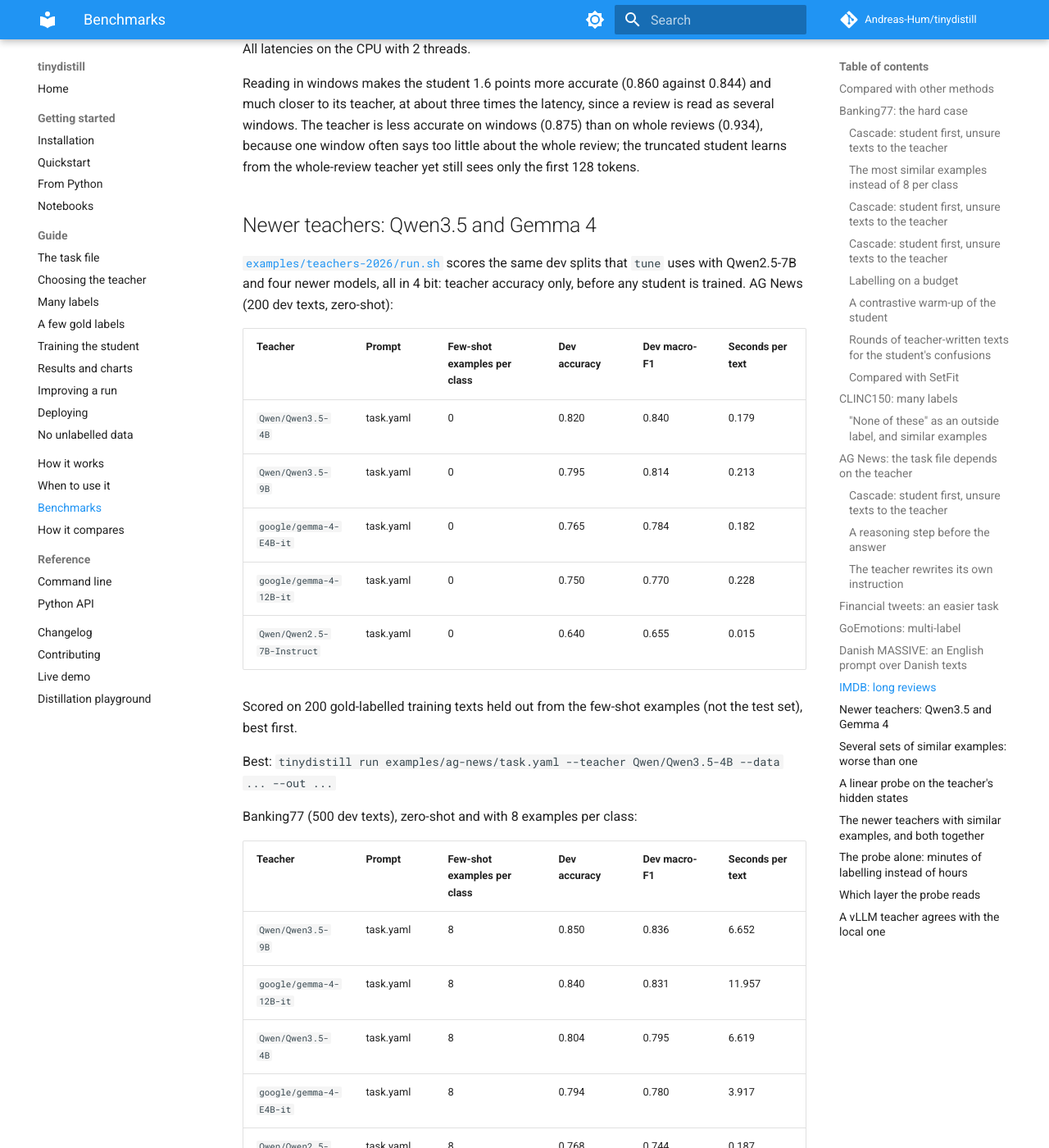
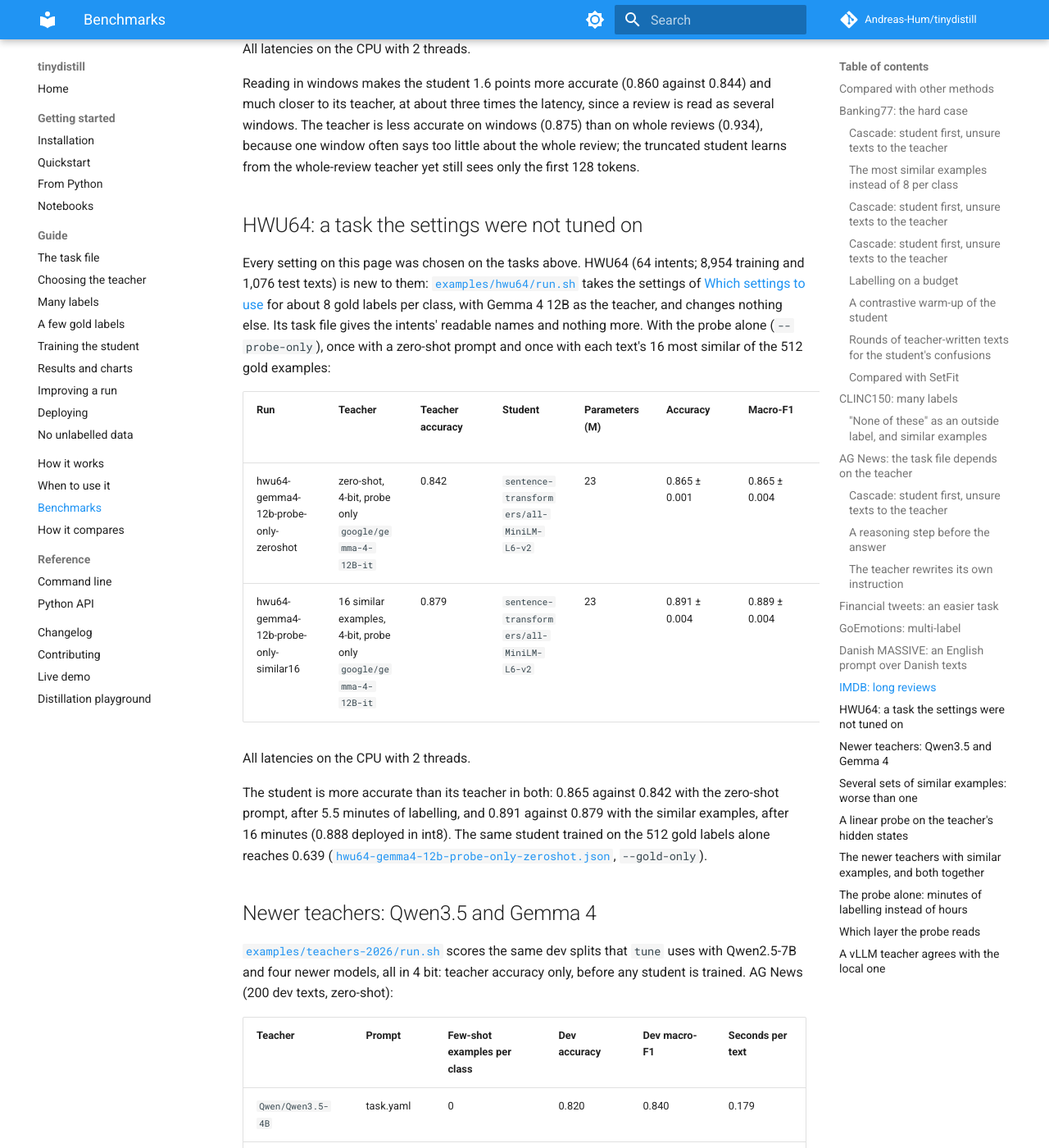
Before and after one commit to Andreas-Hum/tinydistill, an MkDocs documentation site: the page built from docs/results.md, in a window 1280 px wide and 1400 px high, scrolled down 23008 px. Shown: the whole window at 82% size. Built offline with MkDocs 1.6.1 and Material for MkDocs 9.7.7, drawn with Linux system fonts in a browser that asks for light colours; comment, search, counter and statistics services are not loaded.

Commit message:
HWU64 results with the recommended settings

```diff
--- a/RESULTS.md
+++ b/RESULTS.md
@@ -568,6 +568,30 @@ accurate on windows (0.875) than on whole reviews (0.934), because one window of
 whole review; the truncated student learns from the whole-review teacher yet still sees only the first 128
 tokens.
 
+## HWU64: a task the settings were not tuned on
+
+Every setting on this page was chosen on the tasks above. HWU64 (64 intents; 8,954 training and 1,076 test
+texts) is new to them: [`examples/hwu64/run.sh`](https://github.com/Andreas-Hum/tinydistill/blob/main/examples/hwu64/run.sh)
+takes the settings of [Which settings to use](https://andreas-hum.github.io/tinydistill/when-to-use/#which-settings-to-use)
+for about 8 gold labels per class, with Gemma 4 12B as the teacher, and changes nothing else. Its task file
+gives the intents' readable names and nothing more. With the probe alone (`--probe-only`), once with a zero-shot
+prompt and once with each text's 16 most similar of the 512 gold examples:
+
+<!-- results: hwu64/summary.md -->
+| Run | Teacher | Teacher accuracy | Student | Parameters (M) | Accuracy | Macro-F1 | Agreement with teacher | Deployed as | Latency, batch 1 (ms) | Latency, batch 32 (ms) | Size (MB) |
+|---|---|---|---|---|---|---|---|---|---|---|---|
+| hwu64-gemma4-12b-probe-only-zeroshot | zero-shot, 4-bit, probe only `google/gemma-4-12B-it` | 0.842 | `sentence-transformers/all-MiniLM-L6-v2` | 23 | 0.865 ± 0.001 | 0.865 ± 0.004 | 0.880 ± 0.003 | ONNX int8 | 1.1 | 30.9 | 23 |
+| hwu64-gemma4-12b-probe-only-similar16 | 16 similar examples, 4-bit, probe only `google/gemma-4-12B-it` | 0.879 | `sentence-transformers/all-MiniLM-L6-v2` | 23 | 0.891 ± 0.004 | 0.889 ± 0.004 | 0.897 ± 0.004 | ONNX int8 | 1.5 | 30.3 | 23 |
+
+All latencies on the CPU with 2 threads.
+<!-- /results -->
+
+The student is more accurate than its teacher in both: 0.865 against 0.842 with the zero-shot prompt, after
+5.5 minutes of labelling, and 0.891 against 0.879 with the similar examples, after 16 minutes (0.888 deployed
+in int8). The same student trained on the 512 gold labels alone reaches 0.639
+([`hwu64-gemma4-12b-probe-only-zeroshot.json`](https://github.com/Andreas-Hum/tinydistill/blob/main/examples/hwu64/hwu64-gemma4-12b-probe-only-zeroshot.json),
+`--gold-only`).
+
 ## Newer teachers: Qwen3.5 and Gemma 4
 
 [`examples/teachers-2026/run.sh`](https://github.com/Andreas-Hum/tinydistill/blob/main/examples/teachers-2026/run.sh)
```
Also changed, not shown: CHANGELOG.md (+3 -1 lines), README.md (+4 -0 lines), examples/hwu64/hwu64-gemma4-12b-probe-only-similar16.md (added, +22 -0 lines), examples/hwu64/hwu64-gemma4-12b-probe-only-zeroshot.md (added, +23 -0 lines), examples/hwu64/summary.md (added, +6 -0 lines), 2 other files.
